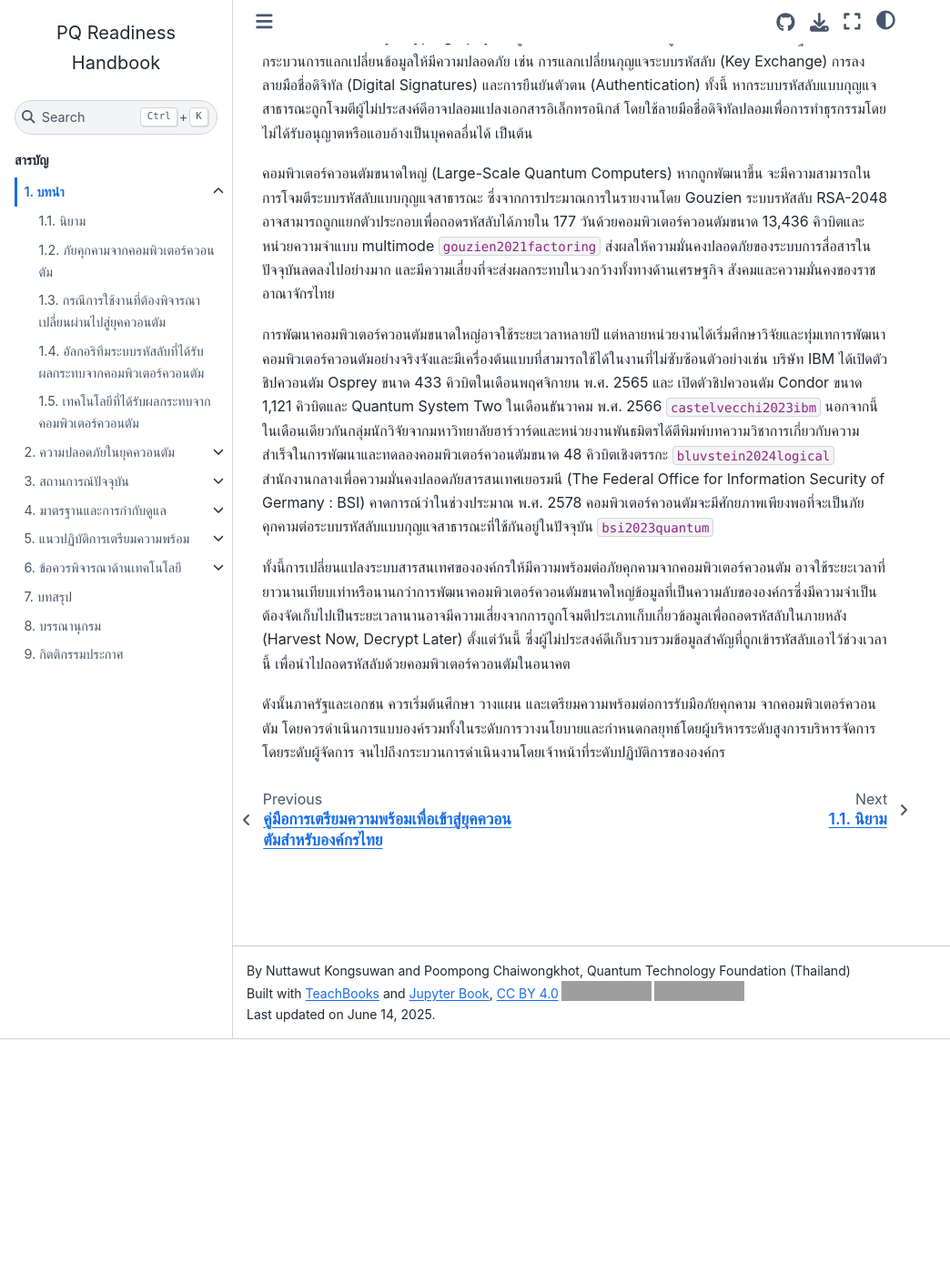
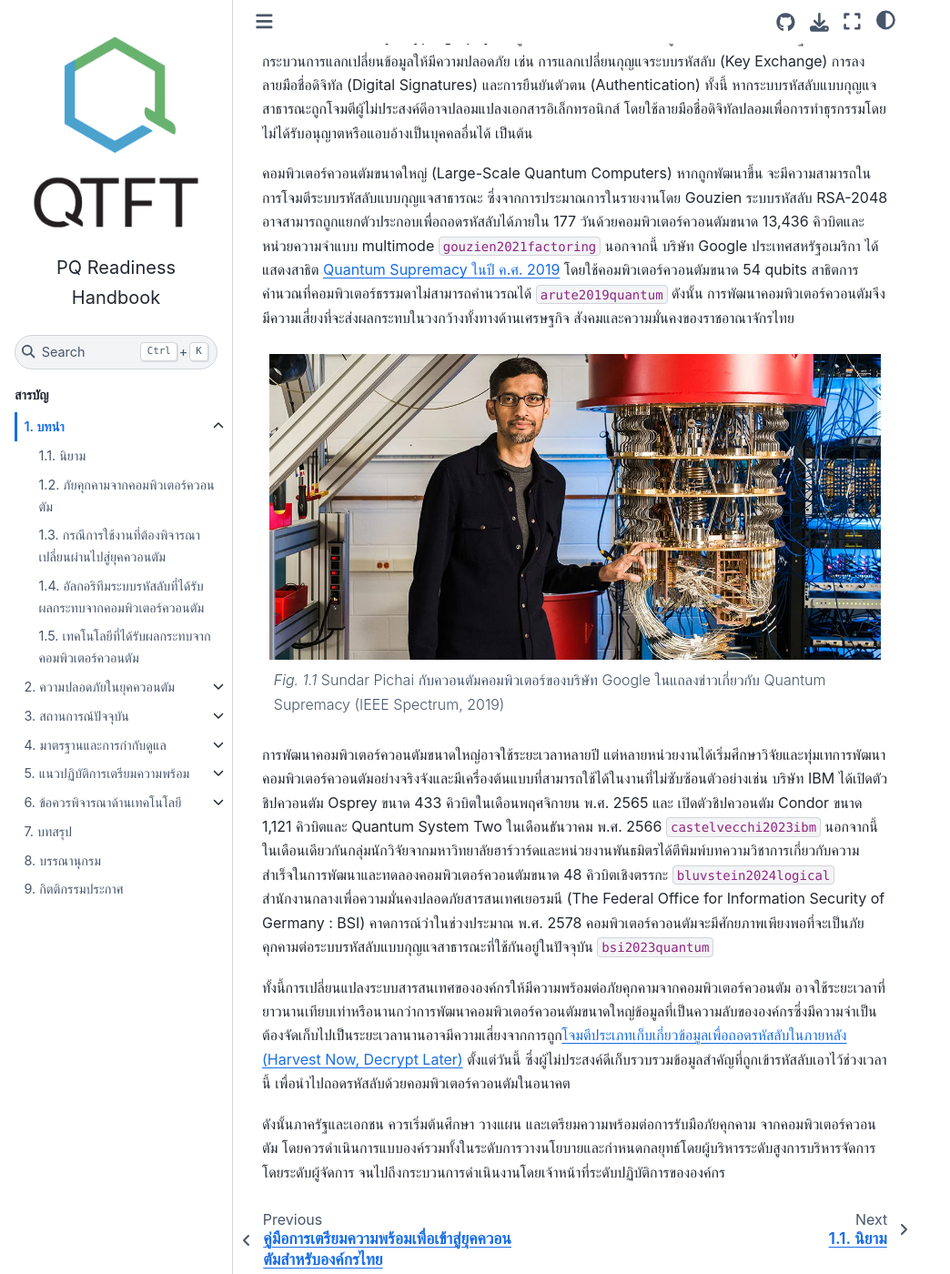
Before and after one commit to qtft/pq-readiness-handbook, a Jupyter Book: the page built from book/introduction/overview.md, in a window 1280 px wide and 1400 px high, scrolled down 258 px. Shown: the whole window at 91% size, without its empty margins (0-1044 px from the left). Built offline with Jupyter Book 1.0.4 settings and Sphinx 7.4.7 and the Sphinx Book theme 1.1.4, drawn with Linux system fonts in a browser that asks for light colours; comment, search, counter and statistics services are not loaded; cross-references to code outside the pages are shown as plain code; grey boxes are pictures that could not be loaded.

Commit message:
update figure

````diff
--- a/book/introduction/overview.md
+++ b/book/introduction/overview.md
@@ -4,11 +4,18 @@
 ในปัจจุบัน ระบบรักษาความมั่นคงปลอดภัยทางเทคโนโลยีสารสนเทศมีองค์ประกอบหลัก คือ ระบบรหัสลับแบบกุญแจสาธารณะ (Public Key Cryptography) ซึ่งถูกใช้งานอย่างแพร่หลาย โดยถูกใช้เป็นองค์ประกอบพื้นฐานในกระบวนการแลกเปลี่ยนข้อมูลให้มีความปลอดภัย เช่น การแลกเปลี่ยนกุญแจระบบรหัสลับ (Key Exchange) การลงลายมือชื่อดิจิทัล (Digital Signatures) และการยืนยันตัวตน (Authentication) ทั้งนี้
 หากระบบรหัสลับแบบกุญแจสาธารณะถูกโจมตีผู้ไม่ประสงค์ดีอาจปลอมแปลงเอกสารอิเล็กทรอนิกส์ โดยใช้ลายมือชื่อดิจิทัลปลอมเพื่อการทำธุรกรรมโดยไม่ได้รับอนุญาตหรือแอบอ้างเป็นบุคคลอื่นได้ เป็นต้น
 
-คอมพิวเตอร์ควอนตัมขนาดใหญ่ (Large-Scale Quantum Computers) หากถูกพัฒนาขึ้น จะมีความสามารถในการโจมตีระบบรหัสลับแบบกุญแจสาธารณะ ซึ่งจากการประมาณการในรายงานโดย Gouzien ระบบรหัสลับ RSA-2048 อาจสามารถถูกแยกตัวประกอบเพื่อถอดรหัสลับได้ภายใน 177 วันด้วยคอมพิวเตอร์ควอนตัมขนาด 13,436 คิวบิตและหน่วยความจำแบบ multimode {cite:p}`gouzien2021factoring` ส่งผลให้ความมั่นคงปลอดภัยของระบบการสื่อสารในปัจจุบันลดลงไปอย่างมาก และมีความเสี่ยงที่จะส่งผลกระทบในวงกว้างทั้งทางด้านเศรษฐกิจ สังคมและความมั่นคงของราชอาณาจักรไทย
+คอมพิวเตอร์ควอนตัมขนาดใหญ่ (Large-Scale Quantum Computers) หากถูกพัฒนาขึ้น จะมีความสามารถในการโจมตีระบบรหัสลับแบบกุญแจสาธารณะ ซึ่งจากการประมาณการในรายงานโดย Gouzien ระบบรหัสลับ RSA-2048 อาจสามารถถูกแยกตัวประกอบเพื่อถอดรหัสลับได้ภายใน 177 วันด้วยคอมพิวเตอร์ควอนตัมขนาด 13,436 คิวบิตและหน่วยความจำแบบ multimode {cite:p}`gouzien2021factoring` นอกจากนี้ บริษัท Google ประเทศสหรัฐอเมริกา ได้แสดงสาธิต [Quantum Supremacy ในปี ค.ศ. 2019](https://spectrum.ieee.org/googles-quantum-tech-milestone-excites-scientists-and-spurs-rivals) โดยใช้คอมพิวเตอร์ควอนตัมขนาด 54 qubits สาธิตการคำนวณที่คอมพิวเตอร์ธรรมดาไม่สามารถคำนวรณได้ {cite:p}`arute2019quantum` ดังนั้น การพัฒนาคอมพิวเตอร์ควอนตัมจึงมีความเสี่ยงที่จะส่งผลกระทบในวงกว้างทั้งทางด้านเศรษฐกิจ สังคมและความมั่นคงของราชอาณาจักรไทย
+
+```{figure} ../figures/google-quantum-computers.png
+---
+name: google-quantum-computers
+---
+Sundar Pichai กับควอนตัมคอมพิวเตอร์ของบริษัท Google ในแถลงข่าวเกี่ยวกับ Quantum Supremacy (IEEE Spectrum, 2019)
+```
 
 การพัฒนาคอมพิวเตอร์ควอนตัมขนาดใหญ่อาจใช้ระยะเวลาหลายปี แต่หลายหน่วยงานได้เริ่มศึกษาวิจัยและทุ่มเทการพัฒนาคอมพิวเตอร์ควอนตัมอย่างจริงจังและมีเครื่องต้นแบบที่สามารถใช้ได้ในงานที่ไม่ซับซ้อนตัวอย่างเช่น บริษัท IBM ได้เปิดตัวชิปควอนตัม Osprey ขนาด 433 คิวบิตในเดือนพฤศจิกายน พ.ศ. 2565 และ เปิดตัวชิปควอนตัม Condor ขนาด 1,121 คิวบิตและ Quantum System Two ในเดือนธันวาคม พ.ศ. 2566 {cite:p}`castelvecchi2023ibm` นอกจากนี้ ในเดือนเดียวกันกลุ่มนักวิจัยจากมหาวิทยาลัยฮาร์วาร์ดและหน่วยงานพันธมิตรได้ตีพิมพ์บทความวิชาการเกี่ยวกับความสำเร็จในการพัฒนาและทดลองคอมพิวเตอร์ควอนตัมขนาด 48 คิวบิตเชิงตรรกะ {cite:p}`bluvstein2024logical` สำนักงานกลางเพื่อความมั่นคงปลอดภัยสารสนเทศเยอรมนี (The Federal Office for Information Security of Germany : BSI) คาดการณ์ว่าในช่วงประมาณ พ.ศ. 2578 คอมพิวเตอร์ควอนตัมจะมีศักยภาพเพียงพอที่จะเป็นภัยคุกคามต่อระบบรหัสลับแบบกุญแจสาธารณะที่ใช้กันอยู่ในปัจจุบัน {cite:p}`bsi2023quantum`
 
-ทั้งนี้การเปลี่ยนแปลงระบบสารสนเทศขององค์กรให้มีความพร้อมต่อภัยคุกคามจากคอมพิวเตอร์ควอนตัม อาจใช้ระยะเวลาที่ยาวนานเทียบเท่าหรือนานกว่าการพัฒนาคอมพิวเตอร์ควอนตัมขนาดใหญ่ข้อมูลที่เป็นความลับขององค์กรซึ่งมีความจำเป็นต้องจัดเก็บไปเป็นระยะเวลานานอาจมีความเสี่ยงจากการถูกโจมตีประเภทเก็บเกี่ยวข้อมูลเพื่อถอดรหัสลับในภายหลัง (Harvest Now, Decrypt Later) ตั้งแต่วันนี้ ซึ่งผู้ไม่ประสงค์ดีเก็บรวบรวมข้อมูลสำคัญที่ถูกเข้ารหัสลับเอาไว้ช่วงเวลานี้ เพื่อนำไปถอดรหัสลับด้วยคอมพิวเตอร์ควอนตัมในอนาคต
+ทั้งนี้การเปลี่ยนแปลงระบบสารสนเทศขององค์กรให้มีความพร้อมต่อภัยคุกคามจากคอมพิวเตอร์ควอนตัม อาจใช้ระยะเวลาที่ยาวนานเทียบเท่าหรือนานกว่าการพัฒนาคอมพิวเตอร์ควอนตัมขนาดใหญ่ข้อมูลที่เป็นความลับขององค์กรซึ่งมีความจำเป็นต้องจัดเก็บไปเป็นระยะเวลานานอาจมีความเสี่ยงจากการถูก[โจมตีประเภทเก็บเกี่ยวข้อมูลเพื่อถอดรหัสลับในภายหลัง (Harvest Now, Decrypt Later)](https://en.wikipedia.org/wiki/Harvest_now,_decrypt_later) ตั้งแต่วันนี้ ซึ่งผู้ไม่ประสงค์ดีเก็บรวบรวมข้อมูลสำคัญที่ถูกเข้ารหัสลับเอาไว้ช่วงเวลานี้ เพื่อนำไปถอดรหัสลับด้วยคอมพิวเตอร์ควอนตัมในอนาคต
 
 ดังนั้นภาครัฐและเอกชน ควรเริ่มต้นศึกษา วางแผน และเตรียมความพร้อมต่อการรับมือภัยคุกคาม
 จากคอมพิวเตอร์ควอนตัม โดยควรดำเนินการแบบองค์รวมทั้งในระดับการวางนโยบายและกำหนดกลยุทธ์โดยผู้บริหารระดับสูงการบริหารจัดการโดยระดับผู้จัดการ จนไปถึงกระบวนการดำเนินงานโดยเจ้าหน้าที่ระดับปฏิบัติการขององค์กร
--- a/book/references.bib
+++ b/book/references.bib
@@ -42,6 +42,17 @@
   publisher={IEEE}
 }
 
+@article{arute2019quantum,
+  title={Quantum supremacy using a programmable superconducting processor},
+  author={Arute, Frank and Arya, Kunal and Babbush, Ryan and Bacon, Dave and Bardin, Joseph C and Barends, Rami and Biswas, Rupak and Boixo, Sergio and Brandao, Fernando GSL and Buell, David A and others},
+  journal={Nature},
+  volume={574},
+  number={7779},
+  pages={505--510},
+  year={2019},
+  publisher={Nature Publishing Group UK London}
+}
+
 @inproceedings{roetteler2017quantum,
   title={Quantum resource estimates for computing elliptic curve discrete logarithms},
   author={Roetteler, Martin and Naehrig, Michael and Svore, Krysta M and Lauter, Kristin},
````
Also changed, not shown: book/acknowledgement.md (+1 -1 lines), book/homepage.md (+1 -1 lines), book/figures/google-quantum-computers.png (added), 3 other files.
